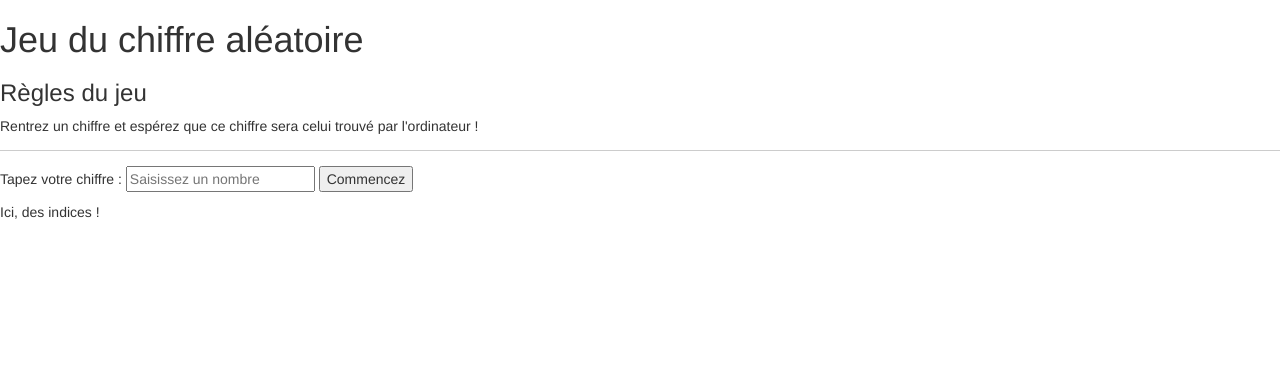
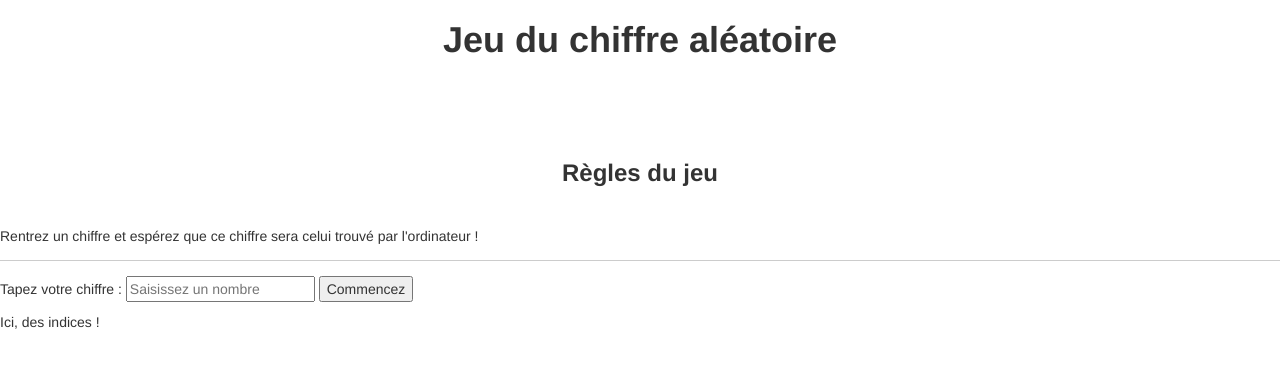
Before and after one commit to Simplon-Roubaix/challenge_chiffre_al-atoire-thomvince, a plain HTML site: page index.html in a window 1280 px wide. Drawn offline with nearby package versions, Linux system fonts and the light colour scheme.

Commit message:
added style, put js in html (it works)

```diff
--- /dev/null
+++ b/css/style.css
@@ -0,0 +1,13 @@
+h1 {
+    font-weight: bold;
+    text-align: center;
+}
+h3 {
+    font-weight: bold;
+    text-align: center;
+    margin-top: 100px;
+    margin-bottom: 40px;
+}
+#resultat {
+
+}
--- a/index.html
+++ b/index.html
@@ -1,5 +1,5 @@
 <!doctype html>
-<html class="no-js" lang="">
+<html class="no-js" lang="fr">
     <head>
         <meta charset="utf-8">
         <meta http-equiv="x-ua-compatible" content="ie=edge">
@@ -13,6 +13,7 @@
         <link rel="stylesheet" href="css/normalize.css">
         <link rel="stylesheet" href="css/bootstrap.css" >
         <link rel="stylesheet" href="css/main.css">
+        <link rel="stylesheet" href="css/style.css" >
     </head>
 
     <header>
@@ -50,7 +51,7 @@
         <!-- Google Analytics: change UA-XXXXX-X to be your site's ID. -->
 
         <script src="js/main.js"></script>
-
+<!-- Js seems not works in main.js... -->
         <script>
         var champschiffre = document.getElementById("champschiffre");
         var bouton = document.getElementById("commencez");
```
